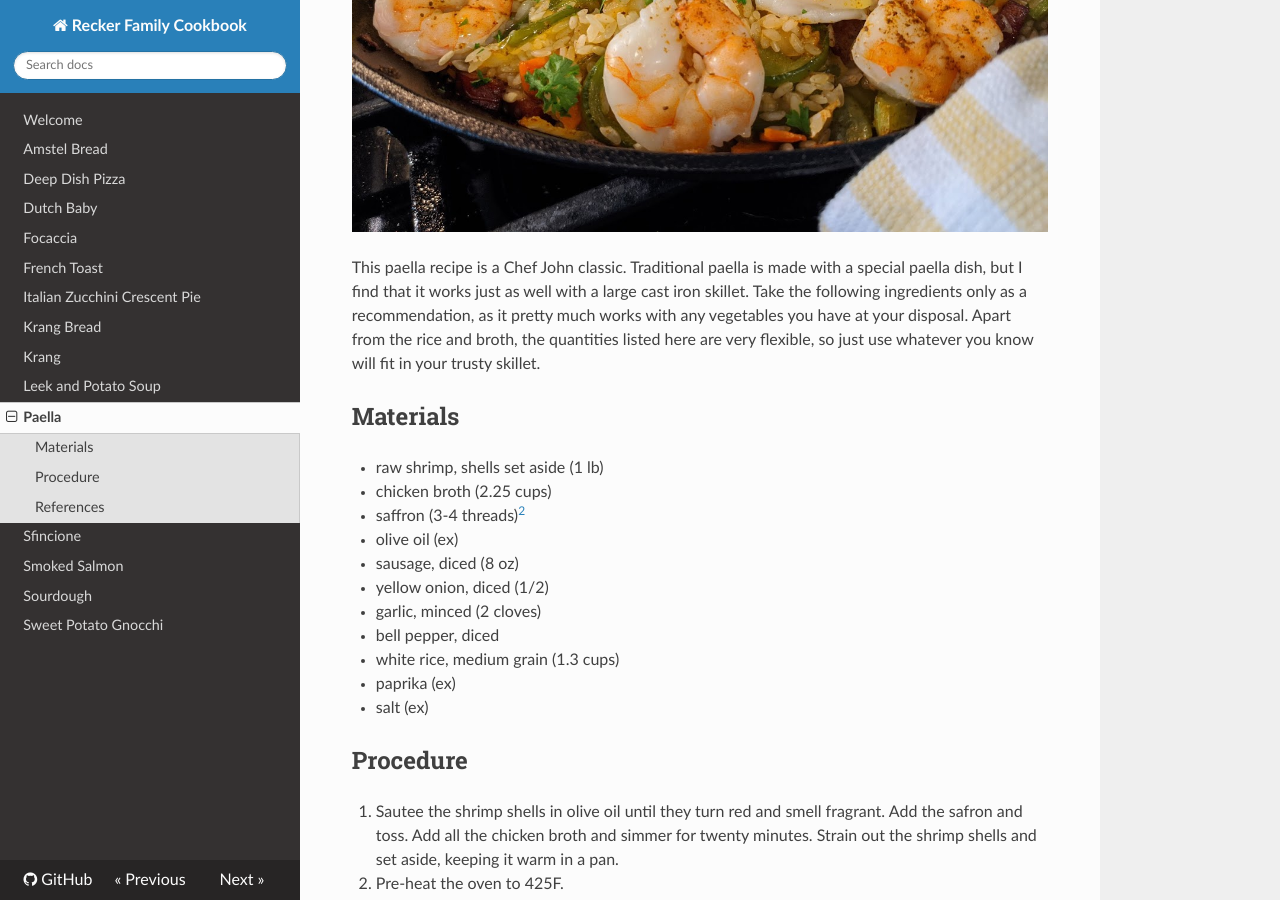
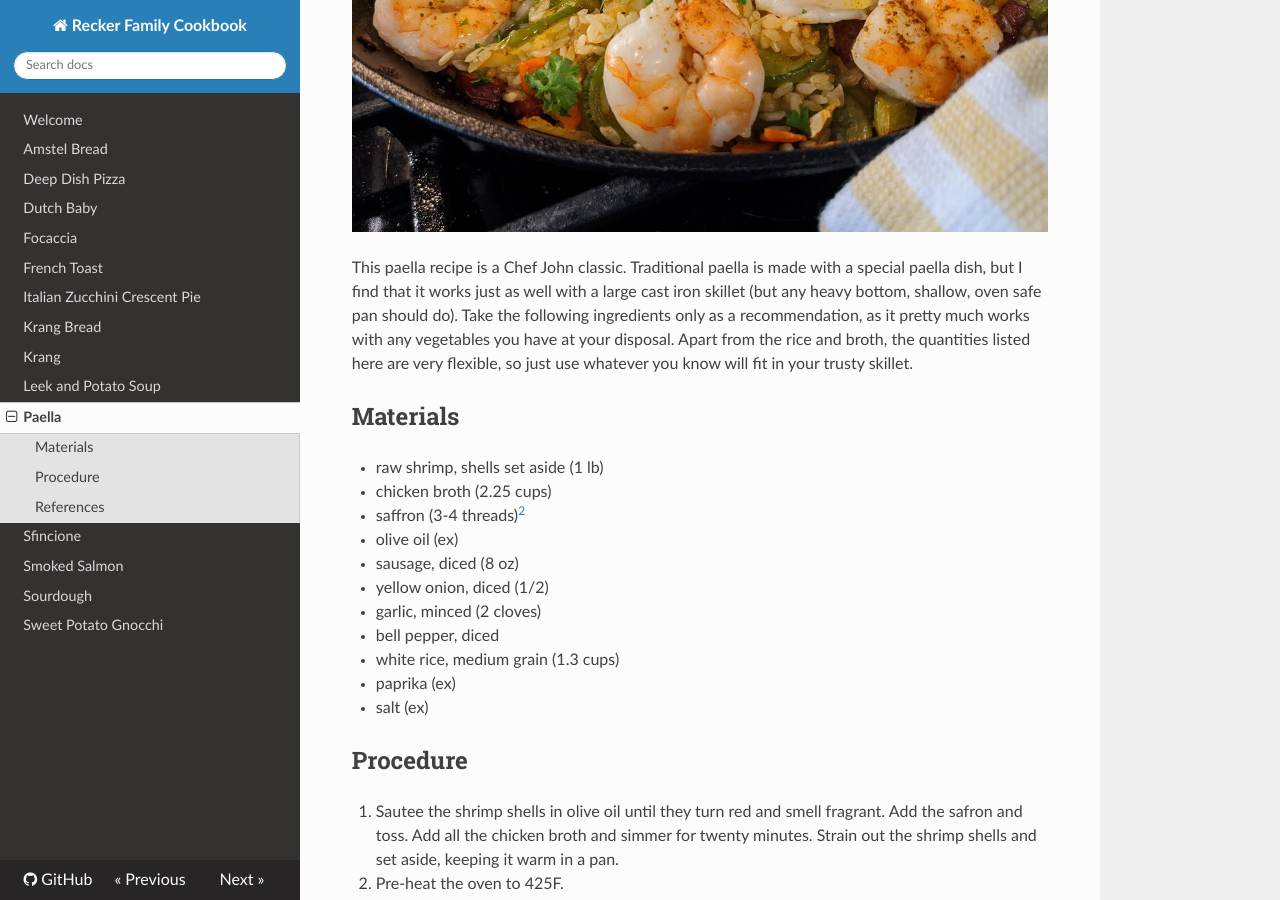
Before and after one commit to arecker/cookbook, an MkDocs documentation site: the page built from recipes/paella.md, in a window 1280 px wide and 900 px high, scrolled down 498 px. Built offline with MkDocs 1.6.1, drawn with Linux system fonts in a browser that asks for light colours; nearby versions of some CDN libraries.

Commit message:
Paella: intro

```diff
--- a/recipes/paella.md
+++ b/recipes/paella.md
@@ -6,7 +6,8 @@ Author: Alex Recker
 
 This paella recipe is a Chef John classic.  Traditional paella is made
 with a special paella dish, but I find that it works just as well with
-a large cast iron skillet.  Take the following ingredients only as a
+a large cast iron skillet (but any heavy bottom, shallow, oven safe
+pan should do).  Take the following ingredients only as a
 recommendation, as it pretty much works with any vegetables you have
 at your disposal.  Apart from the rice and broth, the quantities
 listed here are very flexible, so just use whatever you know will fit
```
